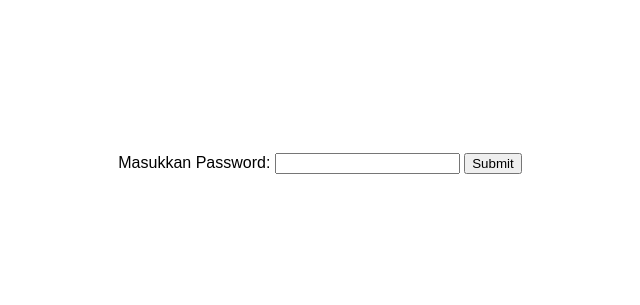
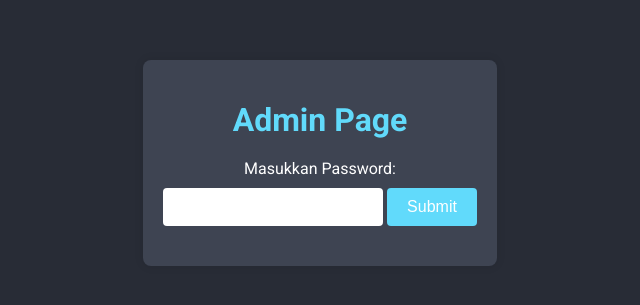
Before and after one commit to sabiliwafa29/DataPasien, a website: page Admin.html in a window 1280 px wide. Shown: the part 237-542 px from the top of the page, without its empty margins (320-960 px from the left). Drawn offline with Linux system fonts and the light colour scheme.

Commit message:
ganti tampilan

```diff
--- a/Admin.html
+++ b/Admin.html
@@ -3,25 +3,87 @@
 <head>
   <meta charset="UTF-8">
   <meta name="viewport" content="width=device-width, initial-scale=1.0">
-  <title>Password Page</title>
+  <title>Admin Page</title>
   <style>
     body {
-      font-family: Arial, sans-serif;
+  font-family: 'Roboto', sans-serif;
   display: flex;
   align-items: center;
   justify-content: center;
   height: 100vh;
   margin: 0;
+  background: #282c36;
+  color: #ffffff;
+}
+h1 {
+      color: #61dafb;
+      margin-bottom: 20px;
     }
 
 #passwordForm {
   text-align: center;
+  background: #3e4452;
+  padding: 20px;
+  border-radius: 8px;
+  box-shadow: 0 0 10px rgba(0, 0, 0, 0.1);
 }
+
+label {
+  display: block;
+  margin-bottom: 10px;
+}
+
+input {
+  padding: 10px;
+  font-size: 16px;
+  width: 200px;
+  border: none;
+  border-radius: 4px;
+  margin-bottom: 20px;
+  transition: background 0.3s, color 0.3s;
+}
+
+input:focus {
+  background: #4e5462;
+  color: #ffffff;
+}
+
+button {
+  background: #61dafb;
+  color: #ffffff;
+  border: none;
+  padding: 10px 20px;
+  font-size: 16px;
+  cursor: pointer;
+  border-radius: 4px;
+  transition: background 0.3s;
+}
+
+button:hover {
+  background: #4fa3d1;
+}
+
+/* Optional: Add some animation */
+@keyframes fadeIn {
+  from {
+    opacity: 0;
+  }
+  to {
+    opacity: 1;
+  }
+}
+
+#passwordForm {
+  animation: fadeIn 1s ease-in-out;
+}
+
   </style>
+    <link href="https://fonts.googleapis.com/css2?family=Roboto:wght@400;700&display=swap" rel="stylesheet">
+
 </head>
 <body>
-
 <div id="passwordForm">
+    <h1 style="color: #61dafb;">Admin Page</h1>
     <label for="password">Masukkan Password:</label>
     <input type="password" id="password" />
     <button onclick="checkPassword()">Submit</button>
```
Lines whose indentation alone changed are shown as unchanged.
